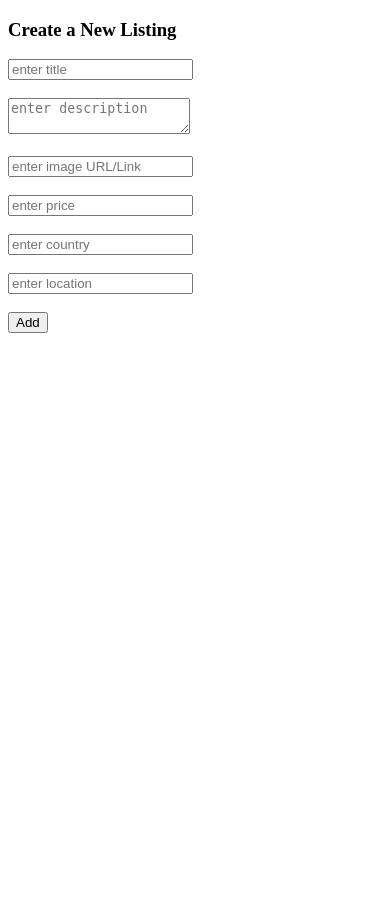
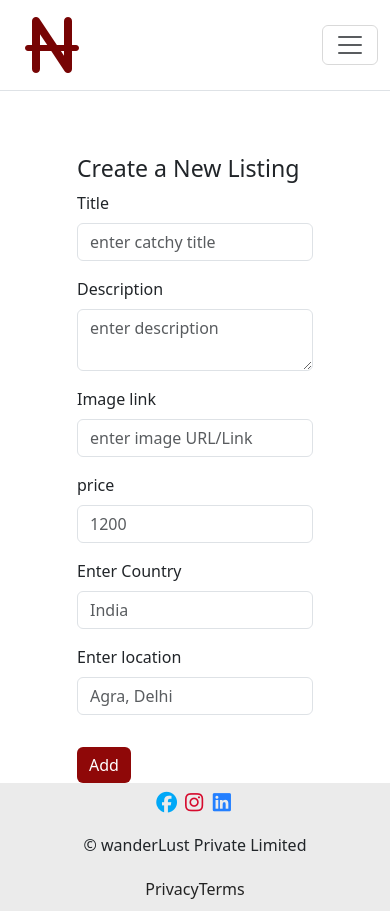
Before and after one commit to nikhilkumar241-source/NikStays, a Node server app: page /listings/new in a window 390 px wide. Before the commit the page ends 333 px from the top, so only its background shows below. Run offline with Node 20, Linux system fonts and the light colour scheme; some libraries are stand-ins or nearby versions.

Commit message:
Inital commit

```diff
--- a/app.js
+++ b/app.js
@@ -20,6 +20,8 @@ async function main() {
   await mongoose.connect(MONGO_URL);
 }
 
+
+
 app.set("view engine", "ejs");
 app.set("views", path.join(__dirname, "views"));
 app.use(express.urlencoded({ extended: true }));
@@ -31,11 +33,11 @@ app.get("/", (req, res) => {
 });
 
 
-// app.get("/listing", (req, res)=>{
-//   Listing.find({}).then((res)=>{
-//     console.log(res);
-//   });
-// });
+app.get("/listing", (req, res)=>{
+  Listing.find({}).then((res)=>{
+    console.log(res);
+  });
+});
 
 
 // //Index Route
@@ -63,6 +65,13 @@ app.get("/listings/:id", async (req, res) => {
 // //Create Route
 app.post("/listings", async (req, res) => {
   const newListing = new Listing(req.body.listing);
+
+  // ✅ FIX IMAGE HERE
+  newListing.image = {
+    url: req.body.listing.image,
+    filename: "listingimage"
+  };
+
   await newListing.save();
   res.redirect("/listings");
 });
@@ -77,7 +86,19 @@ app.get("/listings/:id/edit", async (req, res) => {
 // //Update Route
 app.put("/listings/:id", async (req, res) => {
   let { id } = req.params;
-  await Listing.findByIdAndUpdate(id, { ...req.body.listing });
+
+  let listing = await Listing.findById(id);
+
+  listing.set(req.body.listing);
+
+  // ✅ FIX IMAGE HERE
+  listing.image = {
+    url: req.body.listing.image,
+    filename: "listingimage"
+  };
+
+  await listing.save();
+
   res.redirect(`/listings/${id}`);
 });
 
--- a/init/data.js
+++ b/init/data.js
@@ -5,7 +5,7 @@ const sampleListings = [
       "Escape to this charming beachfront cottage for a relaxing getaway. Enjoy stunning ocean views and easy access to the beach.",
     image: {
       filename: "listingimage",
-      url: "https://images.unsplash.com/photo-1552733407-5d5c46c3bb3b?ixlib=rb-4.0.3&ixid=M3wxMjA3fDB8MHxzZWFyY2h8MTB8fHRyYXZlbHxlbnwwfHwwfHx8MA%3D%3D&auto=format&fit=crop&w=800&q=60",
+      url: "https://thumbs.dreamstime.com/b/beautiful-rain-forest-ang-ka-nature-trail-doi-inthanon-national-park-thailand-36703721.jpg",
     },
     price: 1500,
     location: "Malibu",
--- a/public/css/style.css
+++ b/public/css/style.css
@@ -1,26 +1,114 @@
-/* body{
-    background-color: pink;
-} */
+.body{
+    font-family: "Plus Jakarta Sans", sans-serif !important;
+    display: flex;
+    flex-direction: column;
+    min-height: 100vh;
+}
+
+.container{
+    flex: 1;
+}
 .navbar{
     height: re5m;
-    background-color: white;
+    background-color: rgb(255, 255, 255);
 }
 .fa-naira-sign{
     color: rgb(119, 4, 4);
     font-size: 4rem;
 }
+
 .nav-link{
-
     color: #222222 !important;
 
 }
-.f-info-links a{
+
+.f-info-links a {
     text-decoration: none;
     color: #222222;
+}
+
+.f-info-links a:hover {
+    text-decoration: underline;
+}
+
+.f-info-links,
+.f-info-socials, .f-info-brand {
+    width: 100%;
+    vertical-align: middle;
+    display: flex;
+    align-items: center;
+    justify-content: center;
+}
+
+.f-info-socials i{
+    font-size: 1.3rem;
+    margin-right: 0.1rem;
+}
+
+.f-info {
+    text-align: center;
+    height: 8rem;
+    background-color: #ebebeb;
+    display: flex;
+    flex-wrap: wrap;
+    justify-content: center;
+    align-items: space-evenly;
+}
+
+/* /* cards* */
+.card{
+    border: none !important;
+    margin-bottom: 2rem;
+
 
 }
-.f-info-links a:hover{
-    text-decoration: none;
-    color: #222222;
+.card-img-top{
+    border-radius: 1rem !important;
+    width: 100% !important;
+    object-fit: cover !important;
+
 
 }
+.card-body{
+    padding: 0 !important;
+
+}
+
+.card-text p{
+    font-weight: 400;
+
+}
+.listing-link{
+    text-decoration: none;
+}
+
+.card-img-overlay{
+
+    opacity: 0;
+}
+.card-img-overlay:hover{
+    opacity: 0.3;
+    background-color: white;
+}
+
+.add-btn{
+    background-color: rgb(143, 8, 8 ) !important;
+    border: none !important;
+}
+
+.edit-btn{
+    background-color: rgb(143, 8, 8 ) !important;
+    border: none !important;
+}
+
+.show-img{
+    height: 30vh;
+}
+
+.btns{
+    display: flex;
+}
+.show-card{
+    padding-left: 0;
+    padding-right: 0;
+}
--- /dev/null
+++ b/public/js/script.js
@@ -0,0 +1,19 @@
+(() => {
+  'use strict'
+
+  // Fetch all the forms we want to apply custom Bootstrap validation styles to
+  const forms = document.querySelectorAll('.needs-validation')
+
+  // Loop over them and prevent submission
+  Array.from(forms).forEach(form => {
+    form.addEventListener('submit', event => {
+      if (!form.checkValidity()) {
+        event.preventDefault()
+        event.stopPropagation()
+      }
+
+      form.classList.add('was-validated')
+    }, false
+    );
+  });
+})();
--- a/views/includes/footer.ejs
+++ b/views/includes/footer.ejs
@@ -1,13 +1,15 @@
 <footer>
     <div class="f-info">
+        <div class="f-info-socials">
             <i class="fa-brands fa-facebook" style="color: rgb(1, 168, 247);"></i>
             <i class="fa-brands fa-instagram" style="color: rgb(214, 10, 45);"></i>
             <i class="fa-brands fa-linkedin" style="color: rgb(35, 127, 255);"></i>
         </div>
 
-    <div>&copy; wanderLust Private Limited</div>
-    <div class="f-infi-links">
+        <div class="f-info-brand">&copy; wanderLust Private Limited</div>
+        <div class="f-info-links">
             <a href="/privacy">Privacy</a>
             <a href="/terms">Terms</a>
         </div>
+    </div>
 </footer>
--- a/views/layouts/boilerplate.ejs
+++ b/views/layouts/boilerplate.ejs
@@ -17,5 +17,7 @@
     <div class="container"><%- body %></div>
     <%- include("../includes/footer.ejs")%>
     <script src="https://cdn.jsdelivr.net/npm/bootstrap@5.3.8/dist/js/bootstrap.bundle.min.js" integrity="sha384-FKyoEForCGlyvwx9Hj09JcYn3nv7wiPVlz7YYwJrWVcXK/BmnVDxM+D2scQbITxI" crossorigin="anonymous"></script>
+    <script src="/js/script.js">
+    </script>
 </body>
 </html>
--- a/views/listings/new.ejs
+++ b/views/listings/new.ejs
@@ -1,25 +1,47 @@
-<!DOCTYPE html>
-<html lang="en">
- <head>
-   <meta charset="UTF-8" />
-   <meta name="viewport" content="width=device-width, initial-scale=1.0" />
-   <title>WanderLust</title>
-<body>
-   <h3>Create a New Listing</h3>
-   <form method="POST" action="/listings">
-     <input name="listing[title]" placeholder="enter title" type="text" />
-     <br /><br />
-     <textarea name="listing[description]"placeholder="enter description"></textarea>
-     <br /><br />
-     <input name="listing[image]" placeholder="enter image URL/Link" type="text"/>
-     <br /><br />
-     <input name="listing[price]" placeholder="enter price" type="number" />
-     <br /><br />
-     <input name="listing[country]" placeholder="enter country" type="text" />
-     <br /><br />
-     <input name="listing[location]" placeholder="enter location"type="text"/>
-     <br /><br />
-     <button>Add</button>
-   </form>
- </body>
-</html>
+<% layout("/layouts/boilerplate") %>
+<div class="row mt-3">
+  <div class="col-8 offset-2">
+    <br/><br/>
+  <h3>Create a New Listing</h3>
+    <form method="POST" action="/listings" novalidate class="needs-validation">
+    <div class="mb-3">
+      <label for="title" class="form-label">Title</label>
+      <input name="listing[title]" placeholder="enter catchy title" type="text"  class="form-control" required/>
+    </div>
+    <div class="valid-feedback">title looks good!</div>
+    <div class="mb-3">
+      <label for="description" class="form-label">Description</label>
+      <textarea name="listing[description]"placeholder="enter description" class="form-control" required></textarea>
+      <div class="valid-feedback">Please enter a short description</div>
+    </div>
+
+    <div class="mb-3">
+      <label for="image" class="form-label">Image link</label>
+      <input name="listing[image]" placeholder="enter image URL/Link" type="text" class="form-control"/>
+    </div>
+    <div class="row">
+      <div class="mb-3 col-md-4">
+      <label for="price"  class="form-label">price</label>
+      <input name="listing[price]" placeholder="1200" class="form-control" required/>
+    </div>
+    <div class="valid-feedback">enter a valid price</div>
+
+
+    <div class="mb-3 col-md-8">
+      <label for="country" class="form-label">Enter Country</label>
+      <input name="listing[country]" placeholder="India" type="text" class="form-control" required/>
+      <div class="valid-feedback">Country name should be valid!</div>
+
+    </div>
+    </div>
+
+
+    <div class="mb-3">
+      <label for="location" class="form-label">Enter location</label>
+      <input name="listing[location]" placeholder="Agra, Delhi" type="text" class="form-control" required/>
+      <div class="valid-feedback">location should be valid</div>
+    </div>
+      <button class="btn btn-dark add-btn mt-3">Add</button>
+    </form>
+  </div>
+</div>
```
Also changed, not shown: views/listings/edit.ejs (+36 -21 lines), views/listings/index.ejs (+26 -15 lines), views/listings/show.ejs (+25 -17 lines). Lines whose indentation alone changed are shown as unchanged.
